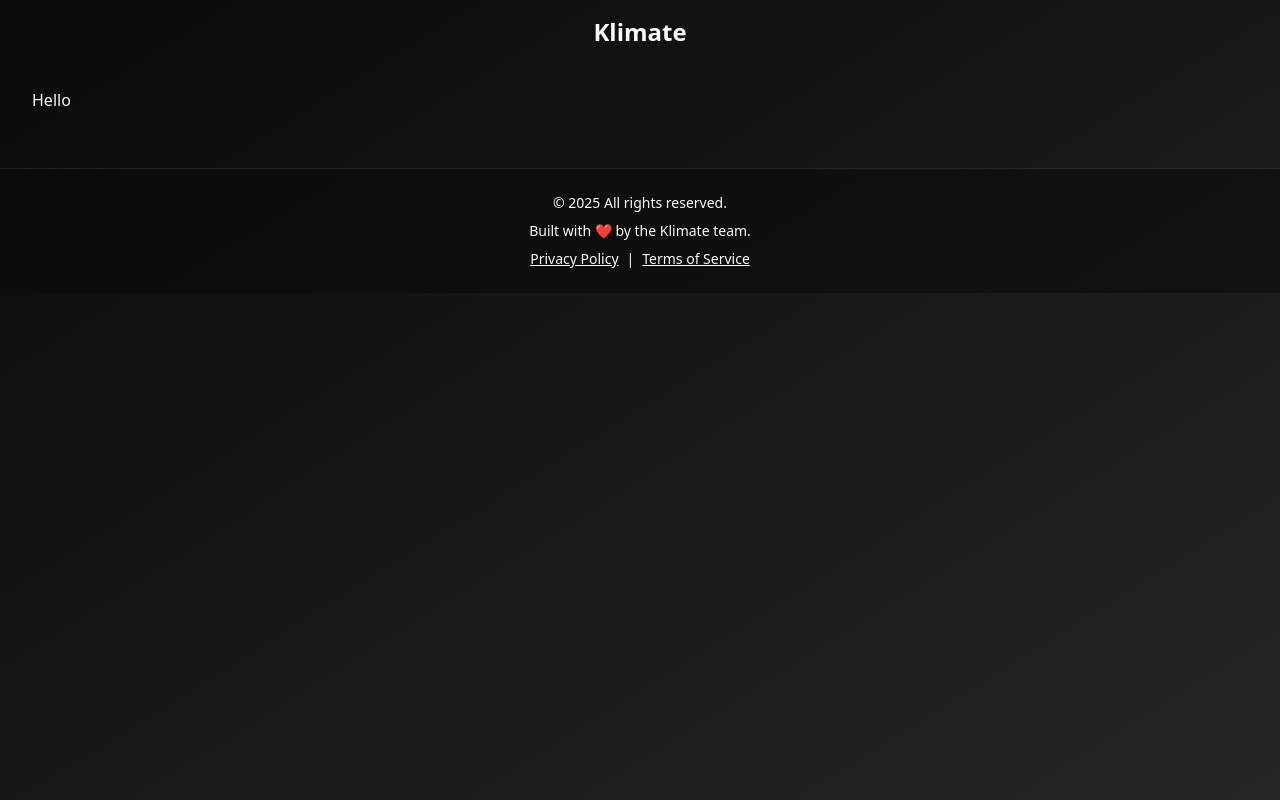
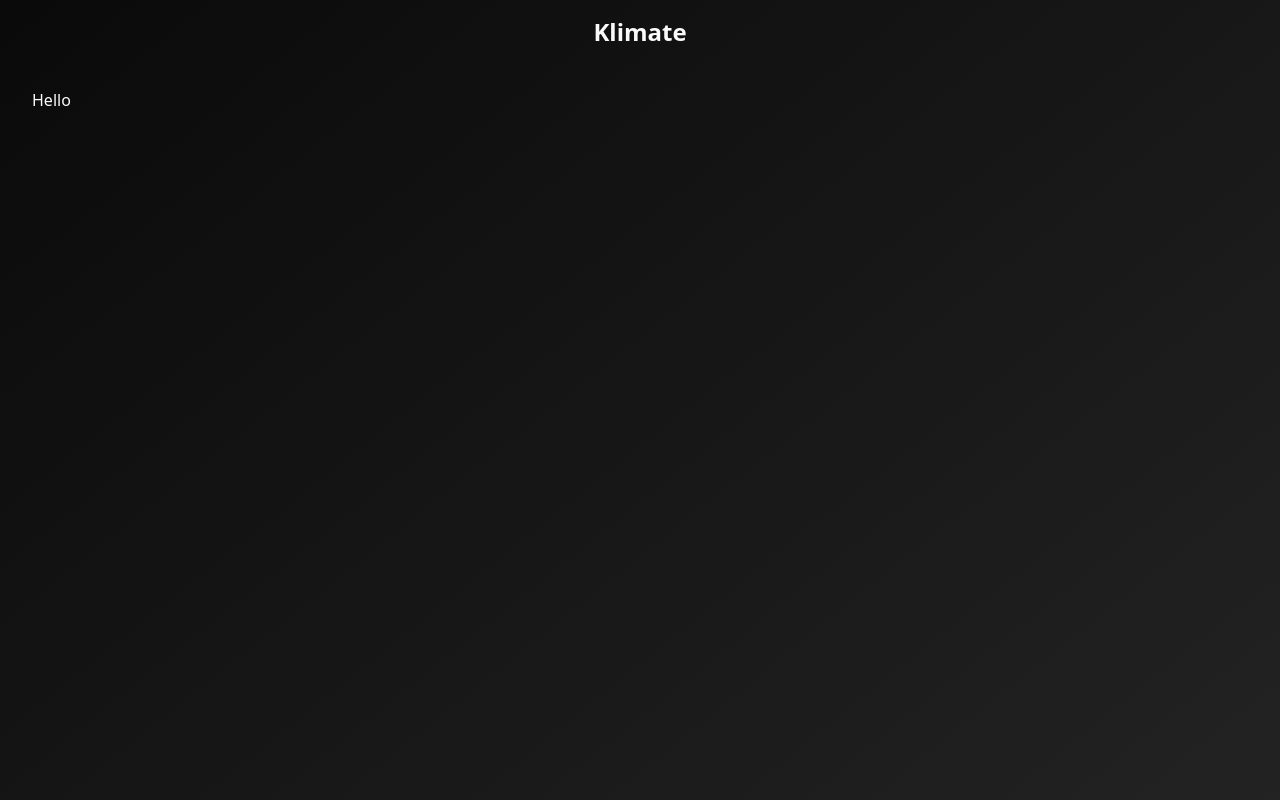
Before and after one commit to raineetu/Climate_Project, a React (Vite) app: page / in a window 1280 px wide. Shown: the top 800 px of the page. Built offline with nearby package versions, Linux system fonts and the light colour scheme.

Commit message:
changed the layout

```diff
--- a/src/components/Layout.tsx
+++ b/src/components/Layout.tsx
@@ -3,14 +3,14 @@ import {SITE_NAME} from "../constants/constants"
 
 const Layout = ({ children }: PropsWithChildren) => {
   return (
-    <div className="min-h-screen bg-gradient-to-br from-background to-muted">
+    <div className=" bg-gradient-to-br from-background to-muted">
       {/* Header */}
       <header className="w-full py-4 px-4 sm:px-6 lg:px-8 text-center">
         <h1 className="text-xl font-bold sm:text-2xl">{SITE_NAME}</h1>
       </header>
 
       {/* Main Content */}
-      <main className="container mx-auto px-4 sm:px-6 lg:px-8 py-6">
+      <main className="min-h-screen container mx-auto px-4 sm:px-6 lg:px-8 py-6">
         {children}
       </main>
 
```
